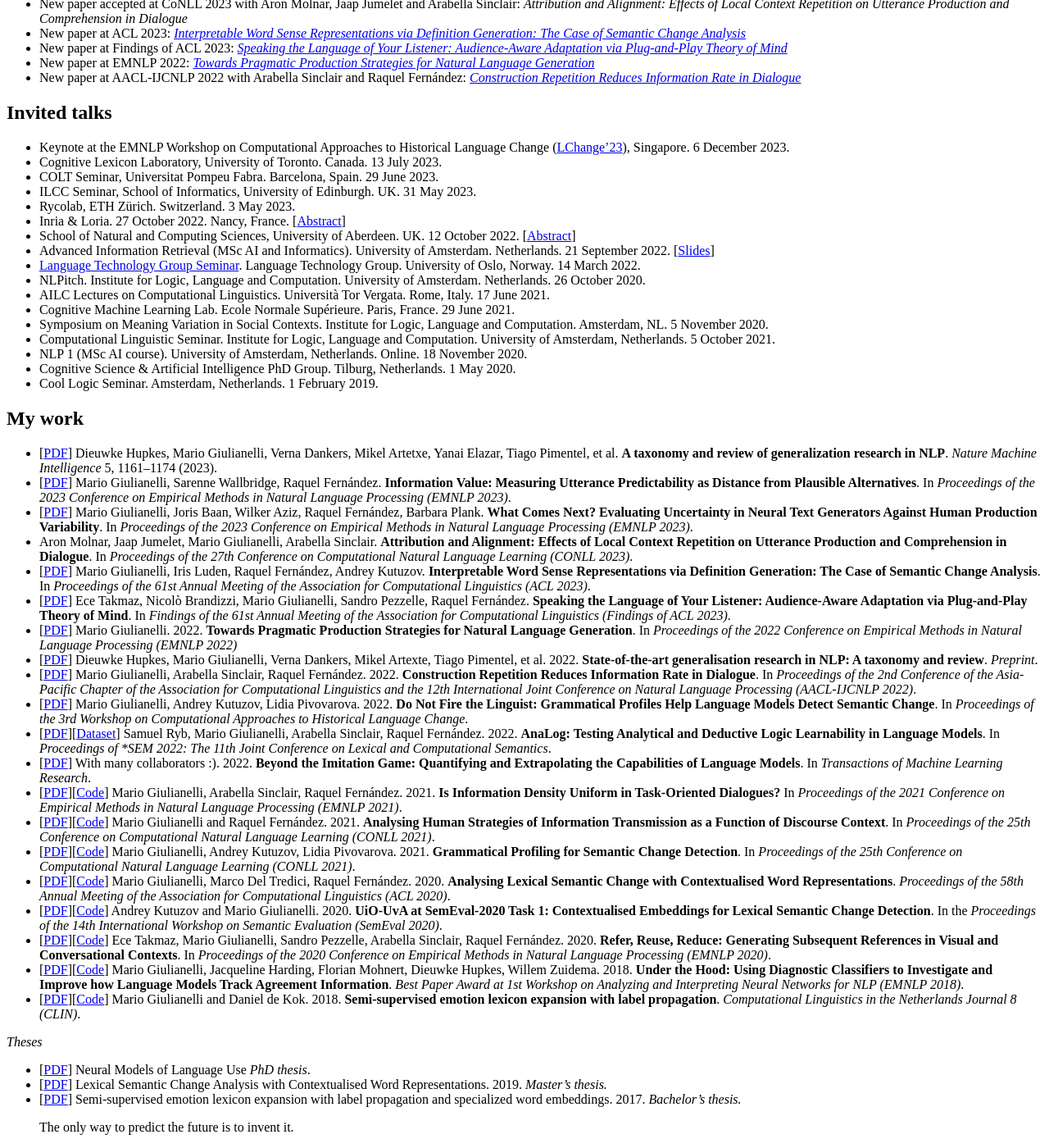
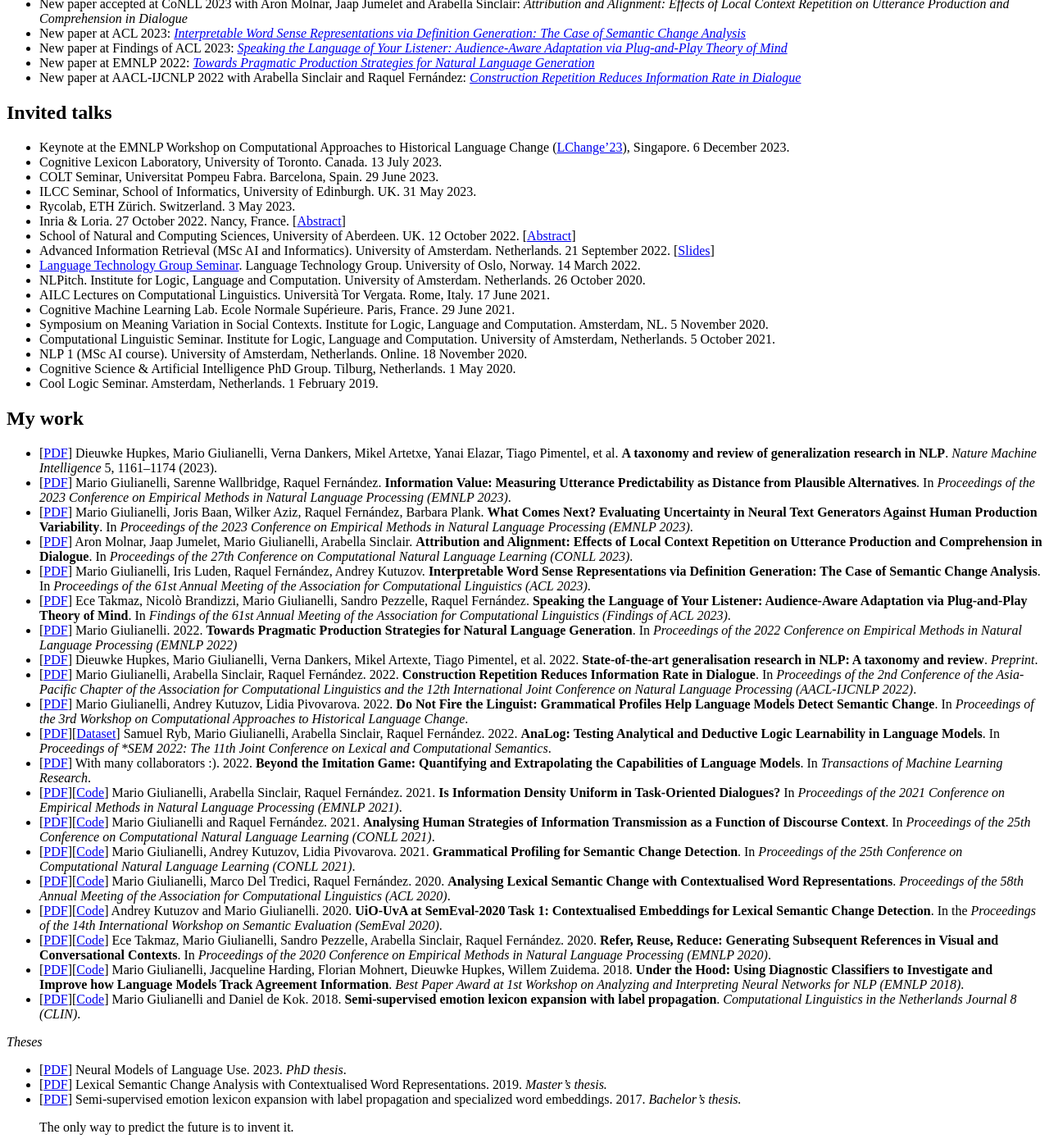
Before and after one commit to glnmario/glnmario.github.io, a Jekyll site: the page built from index.md, in a window 1280 px wide and 1400 px high, scrolled down 1503 px. Shown: the whole window at 82% size. Built offline with Jekyll 4.4.1, drawn with Linux system fonts in a browser that asks for light colours.

Commit message:
Update index.md

```diff
--- a/index.md
+++ b/index.md
@@ -72,9 +72,9 @@
 
 ## My work
 - [[PDF](https://www.nature.com/articles/s42256-023-00729-y)] Dieuwke Hupkes, Mario Giulianelli, Verna Dankers, Mikel Artetxe, Yanai Elazar, Tiago Pimentel, et al. **A taxonomy and review of generalization research in NLP**. _Nature Machine Intelligence_ 5, 1161–1174 (2023).
-- [[PDF](https://arxiv.org/pdf/2310.13676.pdf)] Mario Giulianelli, Sarenne Wallbridge, Raquel Fernández. **Information Value: Measuring Utterance Predictability as Distance from Plausible Alternatives**. In _Proceedings of the 2023 Conference on Empirical Methods in Natural Language Processing (EMNLP 2023)_.
-- [[PDF](https://arxiv.org/abs/2305.11707)] Mario Giulianelli, Joris Baan, Wilker Aziz, Raquel Fernández, Barbara Plank. **What Comes Next? Evaluating Uncertainty in Neural Text Generators Against Human Production Variability**. In _Proceedings of the 2023 Conference on Empirical Methods in Natural Language Processing (EMNLP 2023)_.
-- Aron Molnar, Jaap Jumelet, Mario Giulianelli, Arabella Sinclair. **Attribution and Alignment: Effects of Local Context Repetition on Utterance Production and Comprehension in Dialogue**. In _Proceedings of the 27th Conference on Computational Natural Language Learning (CONLL 2023)_.
+- [[PDF](https://aclanthology.org/2023.emnlp-main.343/)] Mario Giulianelli, Sarenne Wallbridge, Raquel Fernández. **Information Value: Measuring Utterance Predictability as Distance from Plausible Alternatives**. In _Proceedings of the 2023 Conference on Empirical Methods in Natural Language Processing (EMNLP 2023)_.
+- [[PDF](https://aclanthology.org/2023.emnlp-main.887/)] Mario Giulianelli, Joris Baan, Wilker Aziz, Raquel Fernández, Barbara Plank. **What Comes Next? Evaluating Uncertainty in Neural Text Generators Against Human Production Variability**. In _Proceedings of the 2023 Conference on Empirical Methods in Natural Language Processing (EMNLP 2023)_.
+- [[PDF](https://aclanthology.org/2023.conll-1.18/)] Aron Molnar, Jaap Jumelet, Mario Giulianelli, Arabella Sinclair. **Attribution and Alignment: Effects of Local Context Repetition on Utterance Production and Comprehension in Dialogue**. In _Proceedings of the 27th Conference on Computational Natural Language Learning (CONLL 2023)_.
 - [[PDF](https://aclanthology.org/2023.acl-long.176/)] Mario Giulianelli, Iris Luden, Raquel Fernández, Andrey Kutuzov. **Interpretable Word Sense Representations via Definition Generation: The Case of Semantic Change Analysis**. In _Proceedings of the 61st Annual Meeting of the Association for Computational Linguistics (ACL 2023)_.
 - [[PDF](https://aclanthology.org/2023.findings-acl.258/)] Ece Takmaz, Nicolò Brandizzi, Mario Giulianelli, Sandro Pezzelle, Raquel Fernández. **Speaking the Language of Your Listener: Audience-Aware Adaptation via Plug-and-Play Theory of Mind**. In _Findings of the 61st Annual Meeting of the Association for Computational Linguistics (Findings of ACL 2023)_.
 - [[PDF](https://aclanthology.org/2022.emnlp-main.544/)] Mario Giulianelli. 2022. **Towards Pragmatic Production Strategies for Natural Language Generation**. In _Proceedings of the 2022 Conference on Empirical Methods in Natural Language Processing (EMNLP 2022)_
@@ -93,7 +93,7 @@
 - [[PDF](https://clinjournal.org/clinj/article/view/82)][[Code](https://github.com/glnmario/emo2vec)] Mario Giulianelli and Daniel de Kok. 2018. **Semi-supervised emotion lexicon expansion with label propagation**. _Computational Linguistics in the Netherlands Journal 8 (CLIN)_.
 
 *Theses*
-- [[PDF](https://eprints.illc.uva.nl/id/eprint/2274/1/DS-2023-10.text.pdf)] Neural Models of Language Use _PhD thesis_.
+- [[PDF](https://eprints.illc.uva.nl/id/eprint/2274/1/DS-2023-10.text.pdf)] Neural Models of Language Use. 2023. _PhD thesis_.
 - [[PDF](mscthesis.pdf)] Lexical Semantic Change Analysis with Contextualised Word Representations. 2019. _Master's thesis._
 - [[PDF](https://arxiv.org/pdf/1708.03910.pdf)] Semi-supervised emotion lexicon expansion with label propagation and specialized word embeddings. 2017. _Bachelor's thesis._
 
```
